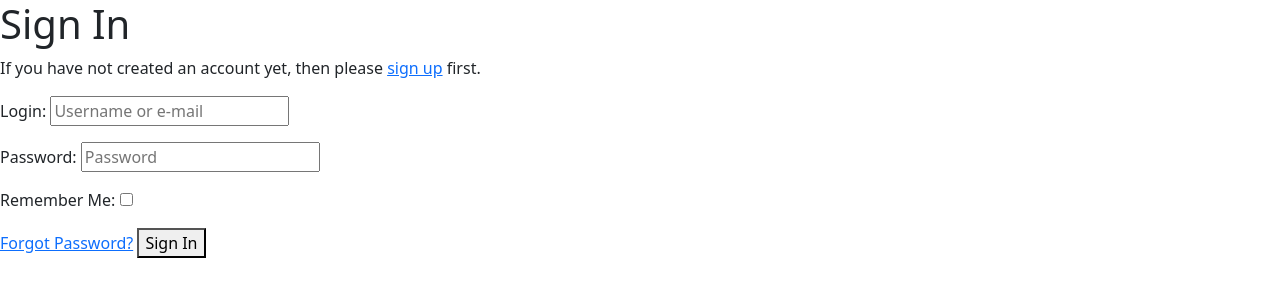
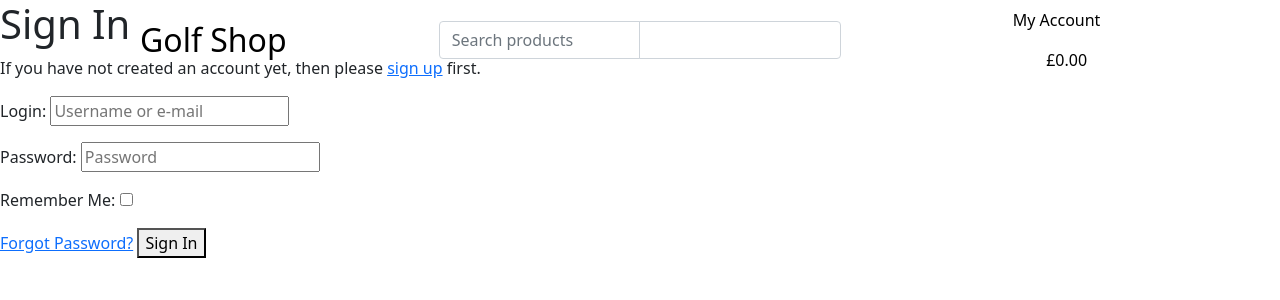
Before and after one commit to EDavies2020/MS4-Golf_shop, a Django app: page /accounts/login/ in a window 1280 px wide. Shown: the top 300 px of the page. Run offline with Django 3.2, Linux system fonts and the light colour scheme; some libraries are stand-ins or nearby versions.

Commit message:
added main page header

```diff
--- a/templates/base.html
+++ b/templates/base.html
@@ -40,7 +40,60 @@
 </head>
 
 <body>
-    <header class="container-fluid fixed-top"></header>
+    <header class="container-fluid fixed-top">
+        <div class="row">
+            <div class="col-12 col-lg-4 my-auto py-1 py-lg-0 text-center text-lg-left">
+                <a href="{% url 'home' %}" class="nav-link main-logo-link">
+                    <h2 class="logo-font text-black my-0">Golf Shop</h2>
+                </a>
+            </div>
+            <div class="col-12 col-lg-4 my-auto py-1 py-lg-0">
+                <form method="GET" action="">
+                    <div class="input-group w-100">
+                      <input class="form-control" type="text" name="q" placeholder="Search products">
+                        <button class="form-control" type="submit" aria-label="search"><i class="fas fa-search"></i></button>
+                    </div>
+                </form>
+            </div>
+            <div class="col-12 col-lg-4 my-auto py-1 py-lg-0">
+                <ul class="list-inline list-unstyled text-center text-lg-right my-0">
+                    <li class="list-inline-item dropdown">
+                        <a class="text-black nav-link" href="#" id="user-options" data-toggle="dropdown" aria-haspopup="true" aria-expanded="false">
+                            <div class="text-center">
+                                <div><i class="fas fa-user fa-lg"></i></div>
+                                <p class="my-0">My Account</p>
+                            </div>
+                        </a>
+                        <div class="dropdown-menu bored-0 aria-labelledby="user-options>
+                            {% if request.user.is_authenticated %}
+                                {% if request.user.is_superuser %}
+                                    <a href="" class="dropdown-item">Product Management</a>
+                                {% endif %}
+                                <a href="" class="dropdown-item">My Profilet</a>
+                                <a href="{% url 'account_logout' %}" class="dropdown-item">Logout</a>
+                            {% else %}
+                                <a href="{% url 'account_signup' %}" class="dropdown-item">Register</a>
+                                <a href="{% url 'account_login' %}" class="dropdown-item">Login</a>
+                            {% endif %}
+                        </div>
+                    </li>
+                    <li class="list-inline-item"></li>
+                        <a class="{% if grand_total %}text-info font-weight-bold{% else %}text-black{% endif %} nav-link" href="">
+                            <div class="text-center">
+                                <div><i class="fas fa-shopping-bag fa-lg"></i></div>
+                                <p class="my-0">
+                                    {% if grand_total %}
+                                        £{{ grand_total|floatformat:2 }}
+                                    {% else %}
+                                        £0.00
+                                    {% endif %}
+                                </p>
+                            </div>
+                        </a>
+                </ul>
+            </div>
+        </div>
+    </header>
 
     {% if messages %}
         <div class="message_container"></div>
```
